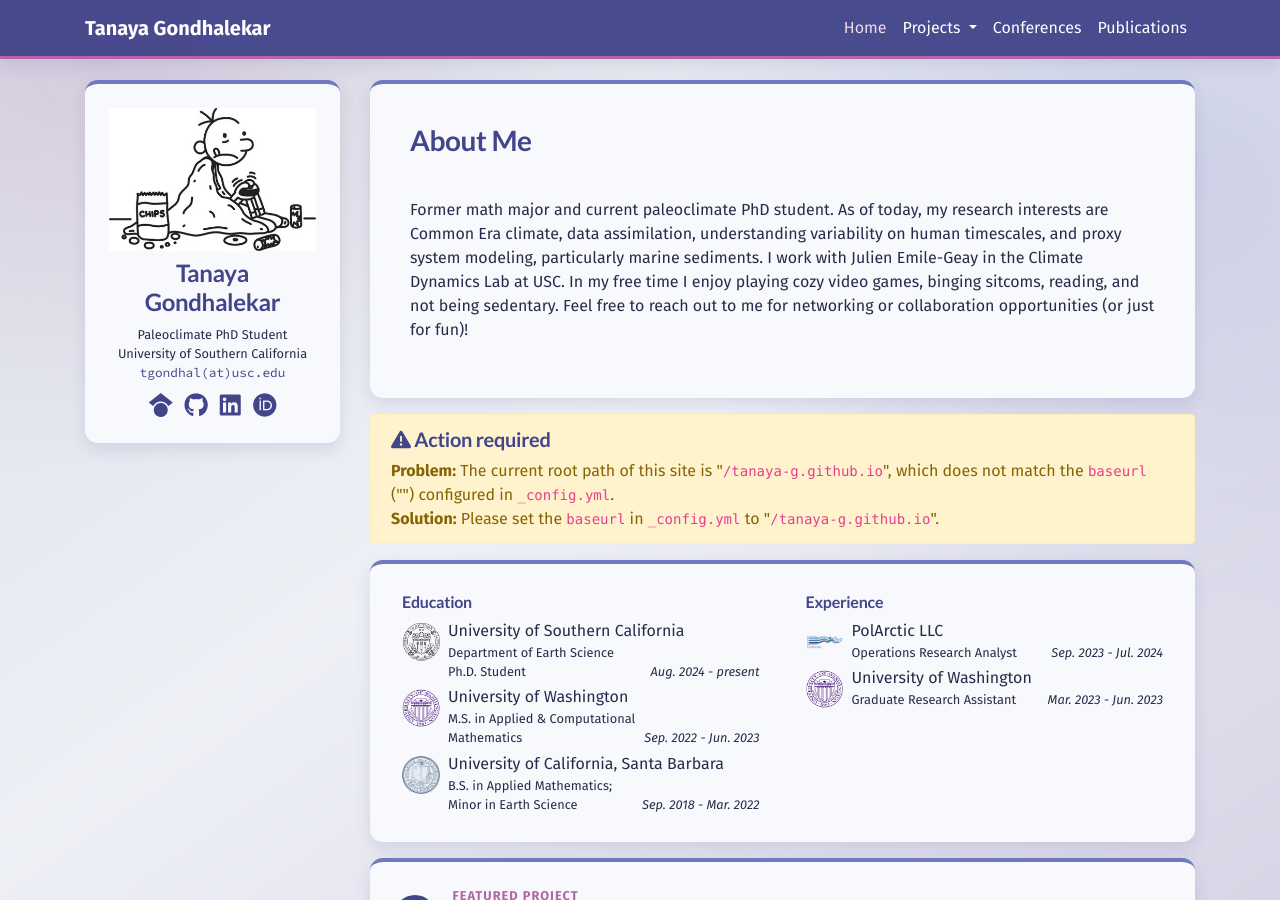
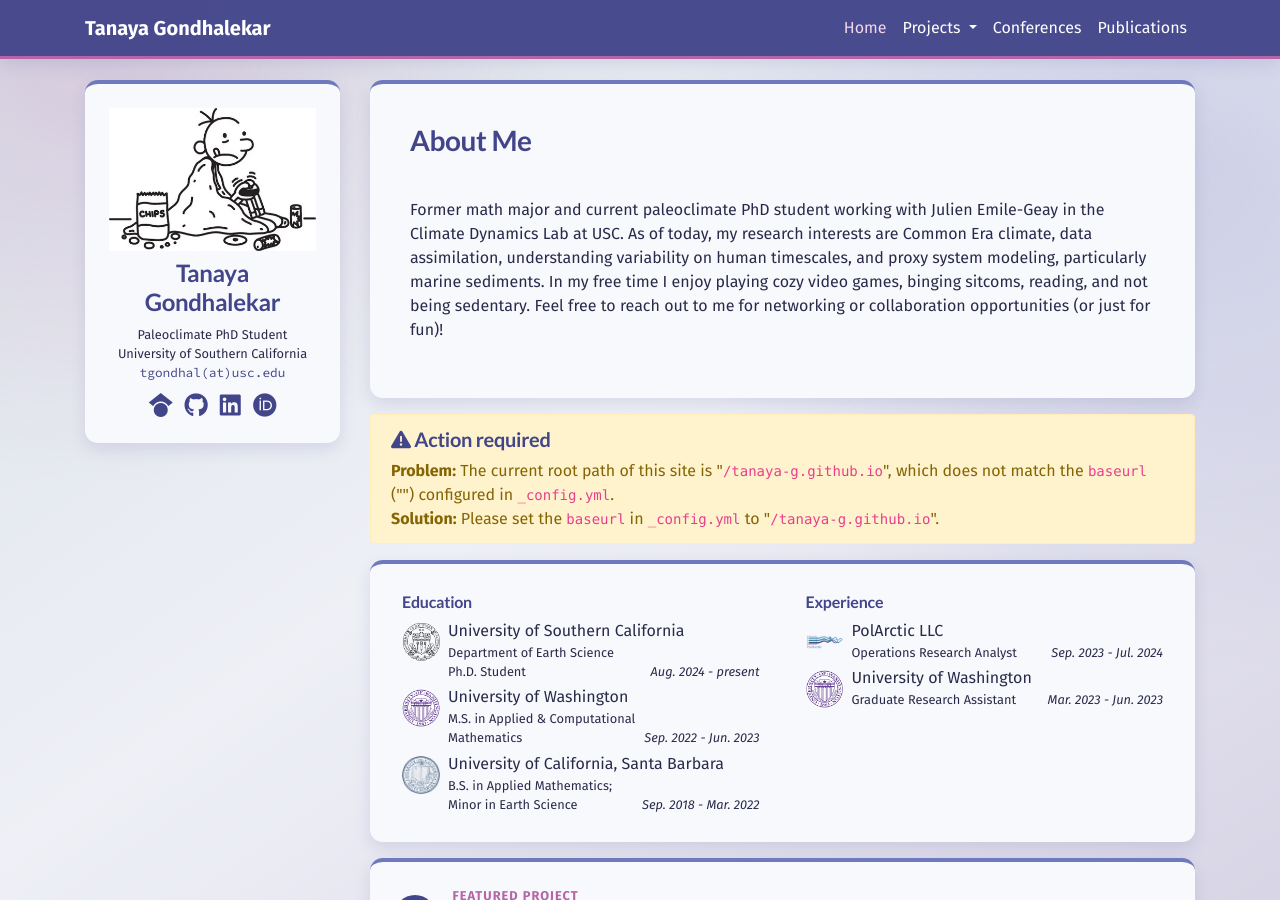
Before and after one commit to tanaya-g/tanaya-g.github.io, a Jekyll site: the page built from index.html, in a window 1280 px wide and 900 px high. Built offline with Jekyll 4.4.1, drawn with Linux system fonts in a browser that asks for light colours; nearby versions of some CDN libraries; a style sheet for code colours, icons or effects is not loaded.

Commit message:
Update profile.yml

```diff
--- a/_data/profile.yml
+++ b/_data/profile.yml
@@ -24,7 +24,7 @@ short_bio: >-
 
   </p>
   <p>
-    Former math major and current paleoclimate PhD student.  As of today, my research interests are Common Era climate, data assimilation, understanding variability on human timescales, and proxy system modeling, particularly marine sediments. I work with Julien Emile-Geay in the Climate Dynamics Lab at USC. In my free time I enjoy playing cozy video games, binging sitcoms, reading, and not being sedentary. Feel free to reach out to me for networking or collaboration opportunities (or just for fun)!
+    Former math major and current paleoclimate PhD student working with Julien Emile-Geay in the Climate Dynamics Lab at USC. As of today, my research interests are Common Era climate, data assimilation, understanding variability on human timescales, and proxy system modeling, particularly marine sediments. In my free time I enjoy playing cozy video games, binging sitcoms, reading, and not being sedentary. Feel free to reach out to me for networking or collaboration opportunities (or just for fun)!
   </p>
 
 portrait_url: /assets/images/photos/grg2.webp
```
